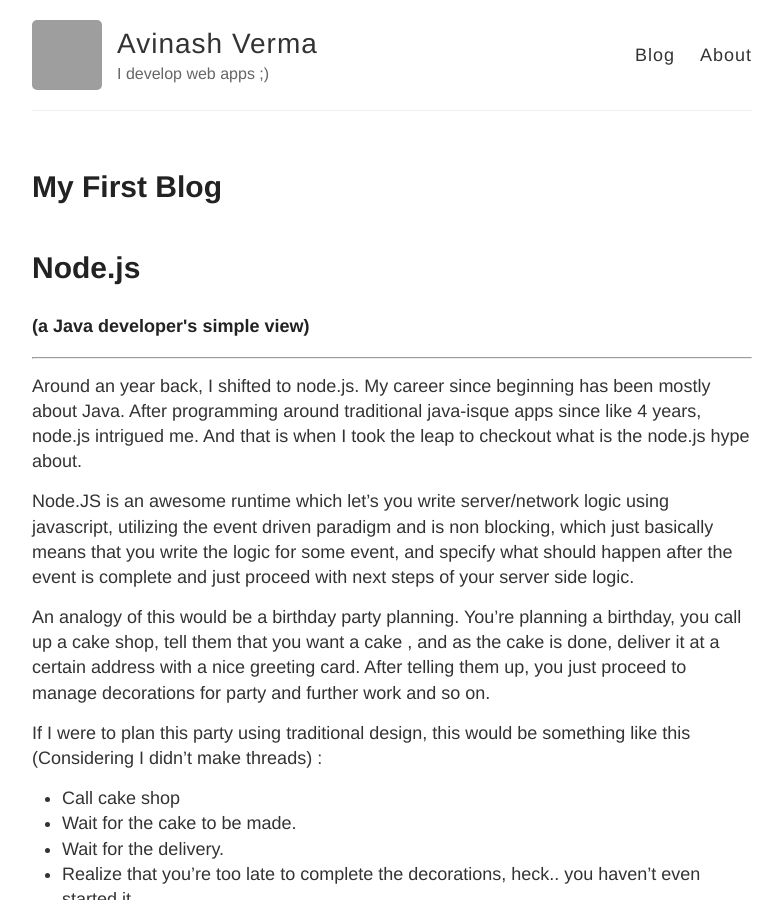
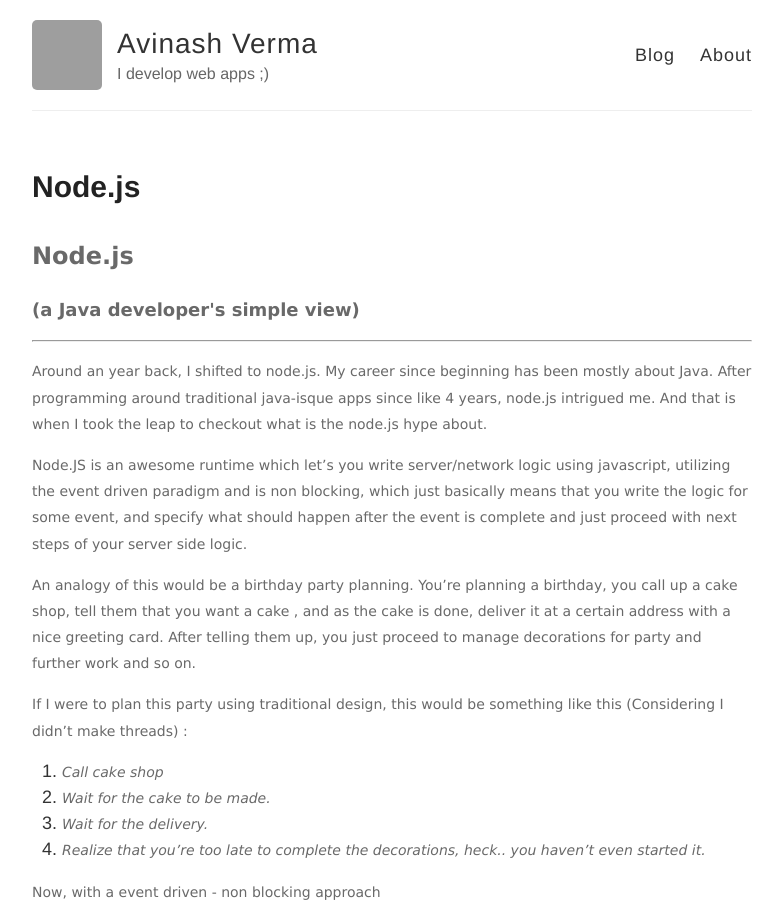
Before and after one commit to avin45h/avin45h.github.io, a Jekyll site: the page built from _posts/2015-3-8-My-First-Blog.md, in a window 1280 px wide and 900 px high. Shown: the whole window, without its empty margins (248-1031 px from the left). Built offline with Jekyll 4.4.1, drawn with Linux system fonts in a browser that asks for light colours; comment, search, counter and statistics services are not loaded; grey boxes are pictures that could not be loaded.

Commit message:
Update 2015-3-8-My-First-Blog.md

```diff
--- a/_posts/2015-3-8-My-First-Blog.md
+++ b/_posts/2015-3-8-My-First-Blog.md
@@ -1,39 +1,48 @@
 ---
 layout: post
-title: My First Blog
+title: Node.js
 comments: true
 ---
-#Node.js
-<h6>(a Java developer's simple view)</h6>
----
-Around an year back, I shifted to node.js. My career since beginning has been mostly about Java. After programming around traditional java-isque apps since like 4 years, node.js intrigued me. And that is when I took the leap to checkout what is the node.js hype about.
 
-Node.JS is an awesome runtime which let's you write server/network logic using javascript, utilizing the event driven paradigm and is non blocking, which just basically means that you write the logic for some event, and specify what should happen after the event is complete and just proceed with next steps of your server side logic.
+<h2 id="nodejs"><span style="font-family:verdana,geneva,sans-serif;"><span style="color: rgb(105, 105, 105);">Node.js</span></span></h2>
 
-An analogy of this would be a birthday party planning. You're planning a birthday, you call up a cake shop, tell them that you want a cake , and as the cake is done, deliver it at a certain address with a nice greeting card. After telling them up, you just proceed to manage decorations for party and further work and so on.
+<div class="entry">
+<h6><span style="font-family:verdana,geneva,sans-serif;"><span style="color: rgb(105, 105, 105);">(a Java developer&#39;s simple view)</span></span></h6>
 
-If I were to plan this party using traditional design, this would be something like this (Considering I didn't make threads) :
+<hr />
+<p><span style="font-family:verdana,geneva,sans-serif;"><span style="color: rgb(105, 105, 105);"><span style="font-size: 14px;">Around an year back, I shifted to node.js. My career since beginning has been mostly about Java. After programming around traditional java-isque apps since like 4 years, node.js intrigued me. And that is when I took the leap to checkout what is the node.js hype about.</span></span></span></p>
 
- - Call cake shop
- - Wait for the cake to be made.
- - Wait for the delivery.
- - Realize that you're too late to complete the decorations, heck.. you haven't even started it.
+<p><span style="font-family:verdana,geneva,sans-serif;"><span style="color: rgb(105, 105, 105);"><span style="font-size: 14px;">Node.JS is an awesome runtime which let&rsquo;s you write server/network logic using javascript, utilizing the event driven paradigm and is non blocking, which just basically means that you write the logic for some event, and specify what should happen after the event is complete and just proceed with next steps of your server side logic.</span></span></span></p>
 
-Now, with a event driven - non blocking approach
+<p><span style="font-family:verdana,geneva,sans-serif;"><span style="color: rgb(105, 105, 105);"><span style="font-size: 14px;">An analogy of this would be a birthday party planning. You&rsquo;re planning a birthday, you call up a cake shop, tell them that you want a cake , and as the cake is done, deliver it at a certain address with a nice greeting card. After telling them up, you just proceed to manage decorations for party and further work and so on.</span></span></span></p>
 
- - Call cake shop and tell them to deliver it as it's made.
- - Proceed for decorations.
- - Complete decorations, and realize that you still have some time to play Tetris.
- - Cake arrives.
+<p><span style="font-family:verdana,geneva,sans-serif;"><span style="color: rgb(105, 105, 105);"><span style="font-size: 14px;">If I were to plan this party using traditional design, this would be something like this (Considering I didn&rsquo;t make threads) :</span></span></span></p>
 
-The power of this approach is that you are always ready to proceed for the next task, and that is where node.js excels. You just don't wait, and proceed to take the next task. There is a lot about node.js awesomeness online..   http://lmgtfy.com/?q=why+should+i+use+node.js
+<ol>
+	<li><span style="font-family:verdana,geneva,sans-serif;"><span style="color: rgb(105, 105, 105);"><em><span style="font-size: 14px;">Call cake shop</span></em></span></span></li>
+	<li><span style="font-family:verdana,geneva,sans-serif;"><span style="color: rgb(105, 105, 105);"><em><span style="font-size: 14px;">Wait for the cake to be made.</span></em></span></span></li>
+	<li><span style="font-family:verdana,geneva,sans-serif;"><span style="color: rgb(105, 105, 105);"><em><span style="font-size: 14px;">Wait for the delivery.</span></em></span></span></li>
+	<li><span style="font-family:verdana,geneva,sans-serif;"><span style="color: rgb(105, 105, 105);"><em><span style="font-size: 14px;">Realize that you&rsquo;re too late to complete the decorations, heck.. you haven&rsquo;t even started it.</span></em></span></span></li>
+</ol>
 
-Now, what node.js is often confused with is, it being a magic pill for all sorts of web problems. There are scenarios where one should really avoid node.js.
+<p><span style="font-family:verdana,geneva,sans-serif;"><span style="color: rgb(105, 105, 105);"><span style="font-size: 14px;">Now, with a event driven - non blocking approach</span></span></span></p>
 
-Node.js is single threaded, What node.js does is, it has non-blocking I/O calls, which simply means, throw in a request and it will just send the task to be completed, and instead of waiting for it to be completed, it will just proceed to take care of next request. When the task gets completed, it will return with a response to the server. Now here is a catch, let's say I write a logic, that after a database record is fetched, proceed with some computation work.Now, a special request comes in which leads to some real heavy computation, Since node.js is single threaded, eventually after the database call it will get busy with the computation work, all further requests will be just kept waiting and the server will seem like not responding at all as our only main process is busy solving some complex sums.
+<ol>
+	<li><span style="font-family:verdana,geneva,sans-serif;"><span style="color: rgb(105, 105, 105);"><em><span style="font-size: 14px;">Call cake shop and tell them to deliver it as it&rsquo;s made.</span></em></span></span></li>
+	<li><span style="font-family:verdana,geneva,sans-serif;"><span style="color: rgb(105, 105, 105);"><em><span style="font-size: 14px;">Proceed for decorations.</span></em></span></span></li>
+	<li><span style="font-family:verdana,geneva,sans-serif;"><span style="color: rgb(105, 105, 105);"><em><span style="font-size: 14px;">Complete decorations, and realize that you still have some time to play Tetris.</span></em></span></span></li>
+	<li><span style="font-family:verdana,geneva,sans-serif;"><span style="color: rgb(105, 105, 105);"><em><span style="font-size: 14px;">Cake arrives.</span></em></span></span></li>
+</ol>
 
-For a person with java or similar background, when we talk about handling concurrent connection, say jsps and servlets on a tomcat server, we have a thread pool to handle concurrent connection. The above mentioned scenario of node.js being stuck is easily taken care of in this case of multiple threads. What get's busy with computation here is one thread, and rest of the threads are available to serve further requests.
+<p><span style="font-family:verdana,geneva,sans-serif;"><span style="color: rgb(105, 105, 105);"><span style="font-size: 14px;">The power of this approach is that you are always ready to proceed for the next task, and that is where node.js excels. You just don&rsquo;t wait, and proceed to take the next task. There is a lot about node.js awesomeness online.. http://lmgtfy.com/?q=why+should+i+use+node.js</span></span></span></p>
 
-With the right implementation and the case, node.js provides a really fast lightweight solution which is just easy to implement. It is far less time consuming to code IF you know what you're doing.
+<p><span style="font-family:verdana,geneva,sans-serif;"><span style="color: rgb(105, 105, 105);"><span style="font-size: 14px;">Now, what node.js is often confused with is, it being a magic pill for all sorts of web problems. There are scenarios where one should really avoid node.js.</span></span></span></p>
 
-Suggested Read : <a href="http://www.manning.com/cantelon/">Node.JS in Action</a>
+<p><span style="font-family:verdana,geneva,sans-serif;"><span style="color: rgb(105, 105, 105);"><span style="font-size: 14px;">Node.js is single threaded, What node.js does is, it has non-blocking I/O calls, which simply means, throw in a request and it will just send the task to be completed, and instead of waiting for it to be completed, it will just proceed to take care of next request. When the task gets completed, it will return with a response to the server. Now here is a catch, let&rsquo;s say I write a logic, that after a database record is fetched, proceed with some computation work.Now, a special request comes in which leads to some real heavy computation, Since node.js is single threaded, eventually after the database call it will get busy with the computation work, all further requests will be just kept waiting and the server will seem like not responding at all as our only main process is busy solving some complex sums.</span></span></span></p>
+
+<p><span style="font-family:verdana,geneva,sans-serif;"><span style="color: rgb(105, 105, 105);"><span style="font-size: 14px;">For a person with java or similar background, when we talk about handling concurrent connection, say jsps and servlets on a tomcat server, we have a thread pool to handle concurrent connection. The above mentioned scenario of node.js being stuck is easily taken care of in this case of multiple threads. What get&rsquo;s busy with computation here is one thread, and rest of the threads are available to serve further requests.</span></span></span></p>
+
+<p><span style="font-family:verdana,geneva,sans-serif;"><span style="color: rgb(105, 105, 105);"><span style="font-size: 14px;">With the right implementation and the case, node.js provides a really fast lightweight solution which is just easy to implement. It is far less time consuming to code IF you know what you&rsquo;re doing.</span></span></span></p>
+
+<p><span style="font-family:verdana,geneva,sans-serif;"><span style="font-size: 14px;"><span style="color: rgb(105, 105, 105);">Suggested Read : </span><a href="http://www.manning.com/cantelon/"><span style="color: rgb(105, 105, 105);">Node.JS in Action</span></a></span></span></p>
+</div>
```
